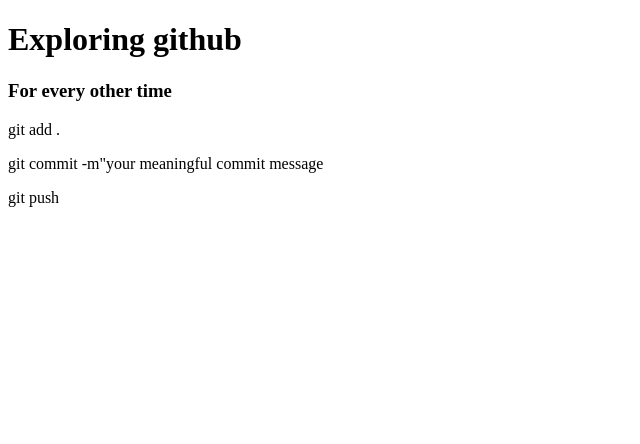
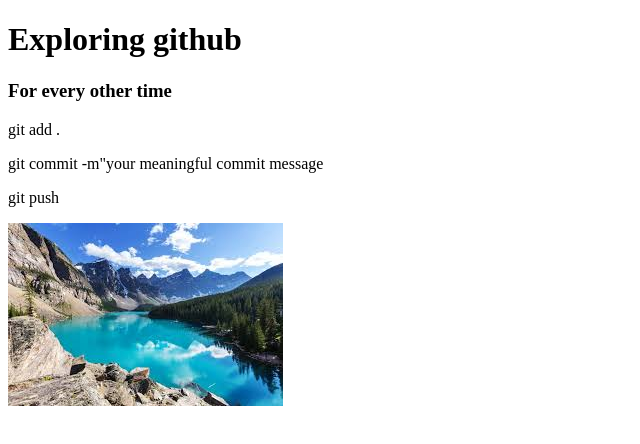
Before and after one commit to Faysal-del12/my-second-github, a plain HTML site: page index.html in a window 1280 px wide. Shown: the whole page, without its empty margins (0-640 px from the left). Drawn offline with Linux system fonts and the light colour scheme.

Commit message:
about us

```diff
--- a/index.html
+++ b/index.html
@@ -13,5 +13,6 @@
         <p>git commit -m"your meaningful commit message</p>
         <p>git push</p>
     </div>
+    <img src="images/images.jpg" alt="">
 </body>
 </html>
```
Also changed, not shown: about.html (added), images/images.jpg (added).
